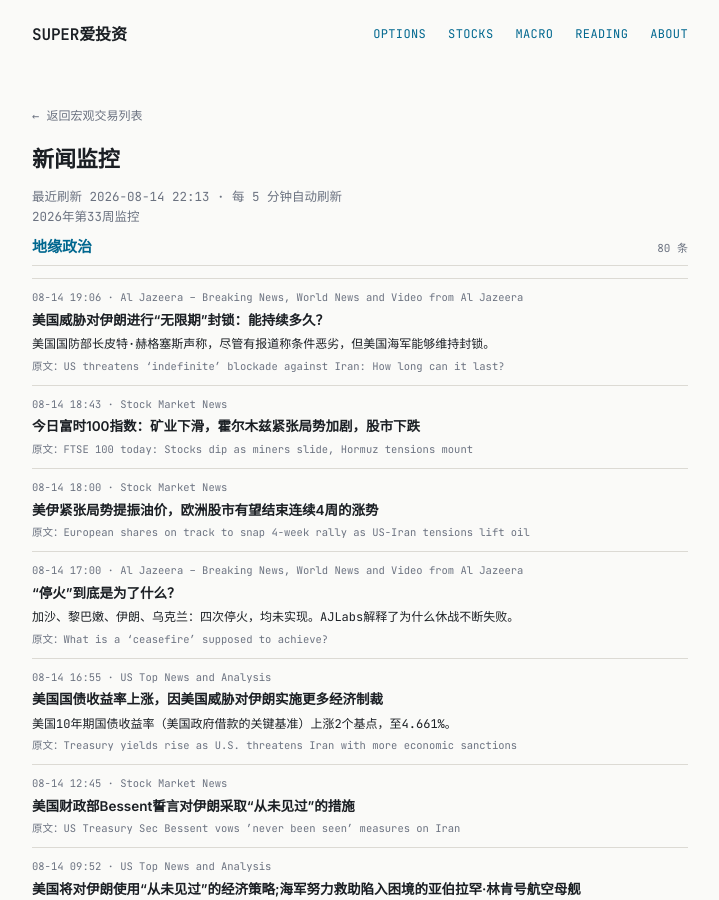
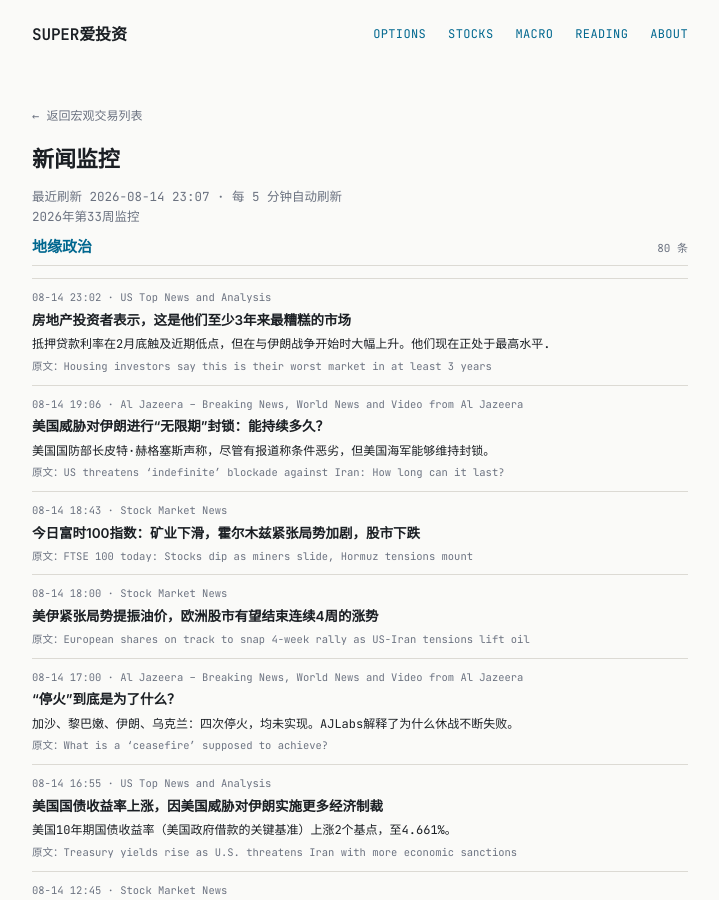
Before and after one commit to tang3super/tang3super.github.io, a Jekyll site: the page built from macro-trade/news-digest.md, in a window 1280 px wide and 900 px high. Shown: the whole window, without its empty margins (280-999 px from the left). Built offline with Jekyll 4.4.1, drawn with Linux system fonts in a browser that asks for light colours; some of the changed text lies outside the part shown.

Commit message:
sync news-digest article

```diff
--- a/macro-trade/news-digest.md
+++ b/macro-trade/news-digest.md
@@ -5,11 +5,18 @@ title: 新闻监控
 date: '2026-08-14'
 summary: 2026年第33周监控
 week_label: 2026年第33周监控
-last_updated: 2026-08-14 22:13
+last_updated: 2026-08-14 23:07
 refresh_note: 每 5 分钟自动刷新
 topics:
 - name: 地缘政治
   items:
+  - title: Housing investors say this is their worst market in at least 3 years
+    summary: Mortgage rates hit a recent low at the end of February but rose sharply at the start of the war with Iran. They are now at their highest lev…
+    link: https://www.cnbc.com/2026/08/14/housing-investors-say-this-is-their-worst-market-in-at-least-3-years.html
+    source: US Top News and Analysis
+    time: 08-14 23:02
+    title_zh: 房地产投资者表示，这是他们至少3年来最糟糕的市场
+    summary_zh: 抵押贷款利率在2月底触及近期低点，但在与伊朗战争开始时大幅上升。他们现在正处于最高水平.
   - title: 'US threatens ‘indefinite’ blockade against Iran: How long can it last?'
     summary: US Secretary of Defense Pete Hegseth claims US Navy can sustain blockade despite reports of poor conditions.
     link: https://www.aljazeera.com/news/2026/8/14/us-threatens-indefinite-blockade-against-iran-how-long-can-it-last?traffic_source=rss
```
Also changed, not shown: other parts of macro-trade/news-digest.md (+0 -6 lines).
